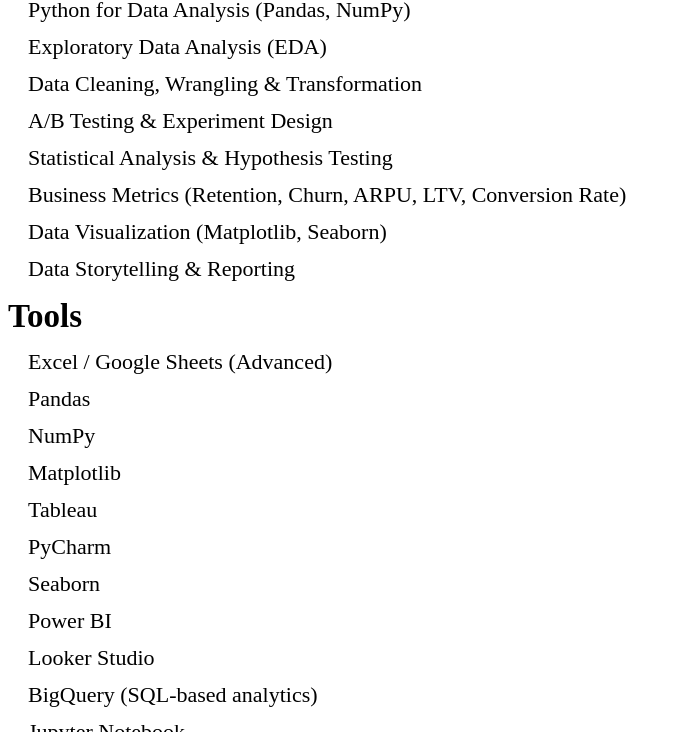
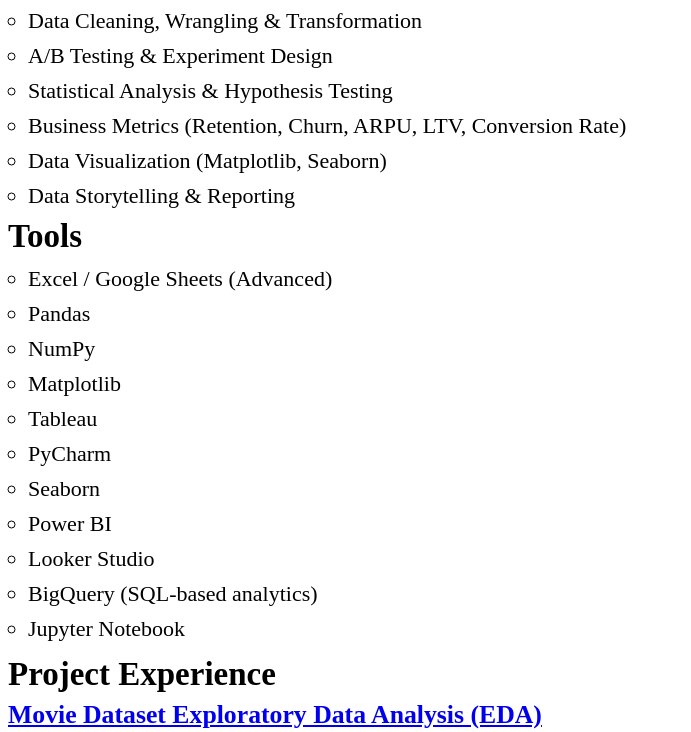
Before and after one commit to Valerii219/Resume-3, a website: page index.html in a window 1280 px wide. Shown: the part 496-1228 px from the top of the page, without its empty margins (0-691 px from the left). Drawn offline with Linux system fonts and the light colour scheme.

Commit message:
change margins size

```diff
--- a/index.html
+++ b/index.html
@@ -26,7 +26,7 @@
 <!-- SUMMARY (IMPORTANT FOR CANADA ATS) -->
 <section>
   <h2>Professional Summary</h2>
-  <p>
+  <p class="summary">
     Junior Data Analyst with hands-on experience in SQL (PostgreSQL), Python (Pandas, NumPy), and data visualization tools. Skilled in data cleaning,transformation, and exploratory data analysis (EDA) to extract actionable business insights. Experienced in analyzing key business metrics includingretention, churn, ARPU, LTV, and conversion rates. Strong foundation in A/B testing, statistical analysis, and cohort analysis. Able to work with largedatasets, build analytical reports, and support data-driven decision-making.
 Detail-oriented, fast learner, and focused on delivering accurate andmeaningful insights in fast-paced environments.</p>
 </section>
@@ -35,30 +35,30 @@
 <section>
   <h2>Technical Skills</h2>
   <ul>
-    <li>SQL (PostgreSQL, JOINs, GROUP BY, Window Functions, CTEs)</li>
-    <li>Python for Data Analysis (Pandas, NumPy)</li>
-    <li>Exploratory Data Analysis (EDA)</li>
-    <li>Data Cleaning, Wrangling & Transformation</li>
-    <li>A/B Testing & Experiment Design</li>
-    <li>Statistical Analysis & Hypothesis Testing</li>
-    <li>Business Metrics (Retention, Churn, ARPU, LTV, Conversion Rate)</li>
-    <li>Data Visualization (Matplotlib, Seaborn)</li>
-    <li>Data Storytelling & Reporting</li>
+    <li class="style_with">SQL (PostgreSQL, JOINs, GROUP BY, Window Functions, CTEs)</li>
+    <li class="style_with">Python for Data Analysis (Pandas, NumPy)</li>
+    <li class="style_with">Exploratory Data Analysis (EDA)</li>
+    <li class="style_with">Data Cleaning, Wrangling & Transformation</li>
+    <li class="style_with">A/B Testing & Experiment Design</li>
+    <li class="style_with">Statistical Analysis & Hypothesis Testing</li>
+    <li class="style_with">Business Metrics (Retention, Churn, ARPU, LTV, Conversion Rate)</li>
+    <li class="style_with">Data Visualization (Matplotlib, Seaborn)</li>
+    <li class="style_with">Data Storytelling & Reporting</li>
   </ul>
 
   <h2>Tools</h2>
   <ul>
-    <li>Excel / Google Sheets (Advanced)</li>
-    <li>Pandas</li>
-    <li>NumPy</li>
-    <li>Matplotlib</li>
-    <li>Tableau</li>
-    <li>PyCharm</li>
-    <li>Seaborn</li>
-    <li>Power BI</li>
-    <li>Looker Studio</li>
-    <li>BigQuery (SQL-based analytics)</li>
-    <li>Jupyter Notebook</li>
+    <li class="style_with">Excel / Google Sheets (Advanced)</li>
+    <li class="style_with">Pandas</li>
+    <li class="style_with">NumPy</li>
+    <li class="style_with">Matplotlib</li>
+    <li class="style_with">Tableau</li>
+    <li class="style_with">PyCharm</li>
+    <li class="style_with">Seaborn</li>
+    <li class="style_with">Power BI</li>
+    <li class="style_with">Looker Studio</li>
+    <li class="style_with">BigQuery (SQL-based analytics)</li>
+    <li class="style_with">Jupyter Notebook</li>
   </ul>
 </section>
 
--- a/styles/styles.css
+++ b/styles/styles.css
@@ -5,11 +5,11 @@
 
 /* GLOBAL SPACING SYSTEM */
 section {
-  margin-bottom: 28px;
+  margin-bottom: 10px;
 }
 
 h1, h2, h3, h4 {
-  margin: 8px 0;
+  margin: 5px 0;
   line-height: 1.2;
 }
 
@@ -19,7 +19,7 @@
 
 /* LISTS */
 ul {
-  margin: 8px 0 12px 20px;
+  margin: 2px 0 2px 20px;
   padding: 0;
 }
 
@@ -86,3 +86,12 @@
 li{
   list-style: none;
 }
+
+.style_with{
+  list-style:circle;
+  margin-bottom: 2px;
+}
+.summary{
+  font-size: 22px;
+  line-height: 1.4;
+}
```
